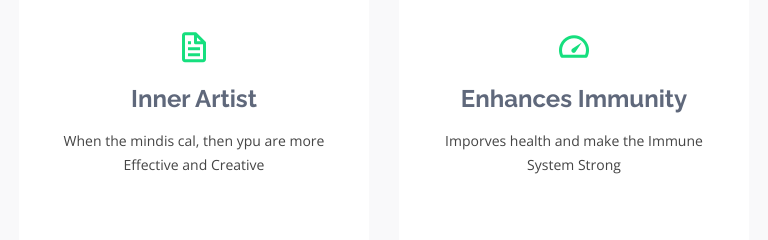
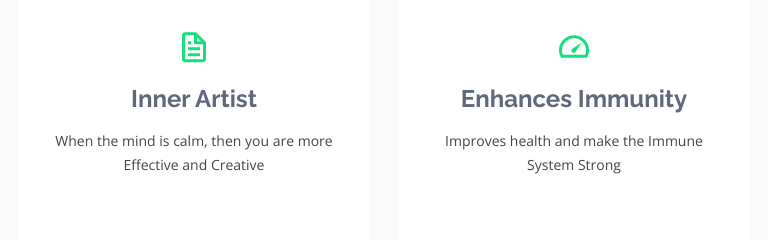
Before and after one commit to Mayank101/HappinessClub, a plain HTML site: page index.html in a window 1280 px wide. Shown: the part 3660-3900 px from the top of the page, 446-1214 px from the left. Drawn offline with nearby package versions, Linux system fonts and the light colour scheme.

Commit message:
update-index-benefits-1

```diff
--- a/index.html
+++ b/index.html
@@ -354,7 +354,7 @@
           <div class="icon-box">
             <div class="icon"><i class="bx bx-file"></i></div>
             <h4><a href="">Inner Artist</a></h4>
-            <p>When the mindis cal, then ypu are more Effective and Creative</p>
+            <p>When the mind is calm, then you are more Effective and Creative</p>
           </div>
         </div>
 
@@ -362,7 +362,7 @@
           <div class="icon-box">
             <div class="icon"><i class="bx bx-tachometer"></i></div>
             <h4><a href="">Enhances Immunity</a></h4>
-            <p>Imporves health and make the Immune System Strong</p>
+            <p>Improves health and make the Immune System Strong</p>
           </div>
         </div>
 
```
